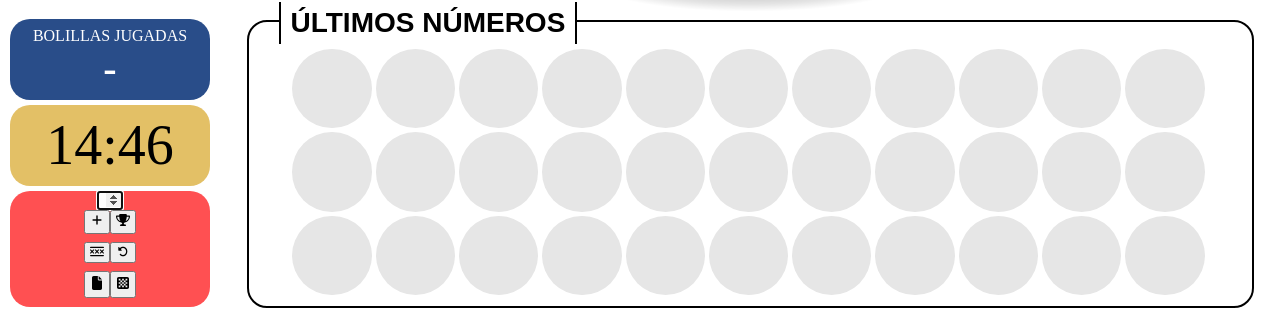
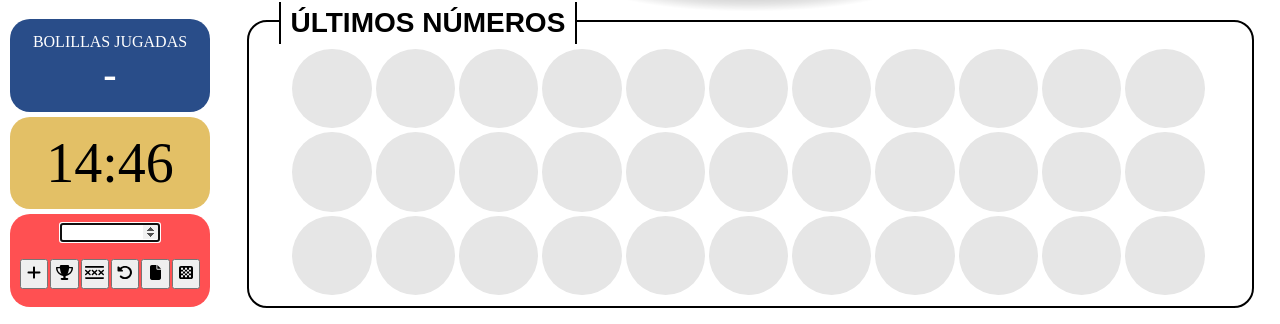
Before and after one commit to JMVS/jfmr-loteria, a plain HTML site: page index.html in a window 1280 px wide. Shown: the part 476-800 px from the top of the page. Drawn offline with Linux system fonts and the light colour scheme.

Commit message:
Corregida la distribución de los elementos dentro de la clase "control" (horizontal y vertical)

```diff
--- a/styles.css
+++ b/styles.css
@@ -136,13 +136,17 @@ body {
 
 .control {
 	background-color: #ff5052;
-	display: grid;
+	display: flex;
+    flex-direction: column;
 	align-items: center;
+	justify-content: space-around;
 }
 
 .botones {
 	display: grid;
+	width: 90%;
 	grid-template-columns: repeat(auto-fit, minmax(20px, 1fr));
+	gap: 2px;
 }
 
 #number-input {
```
